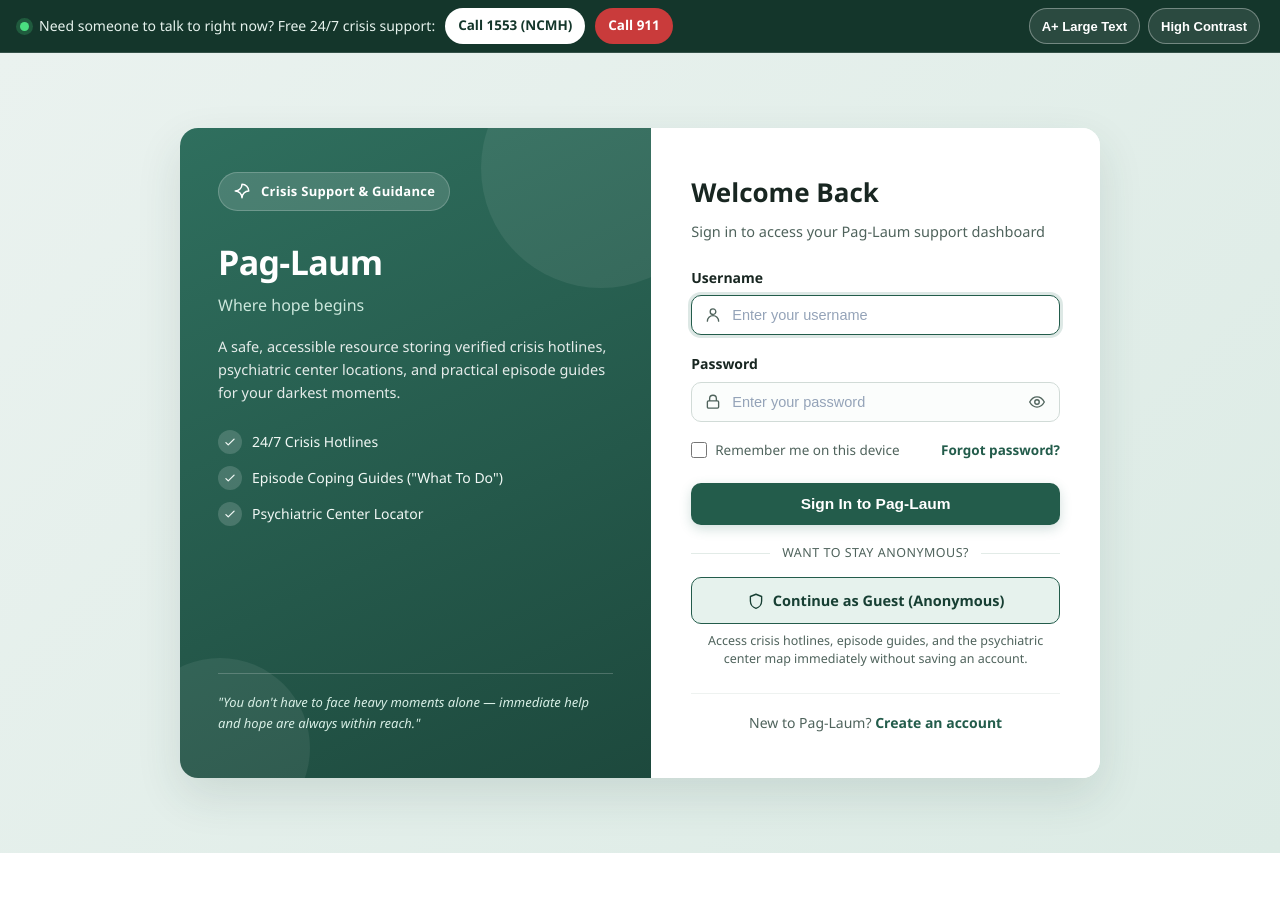
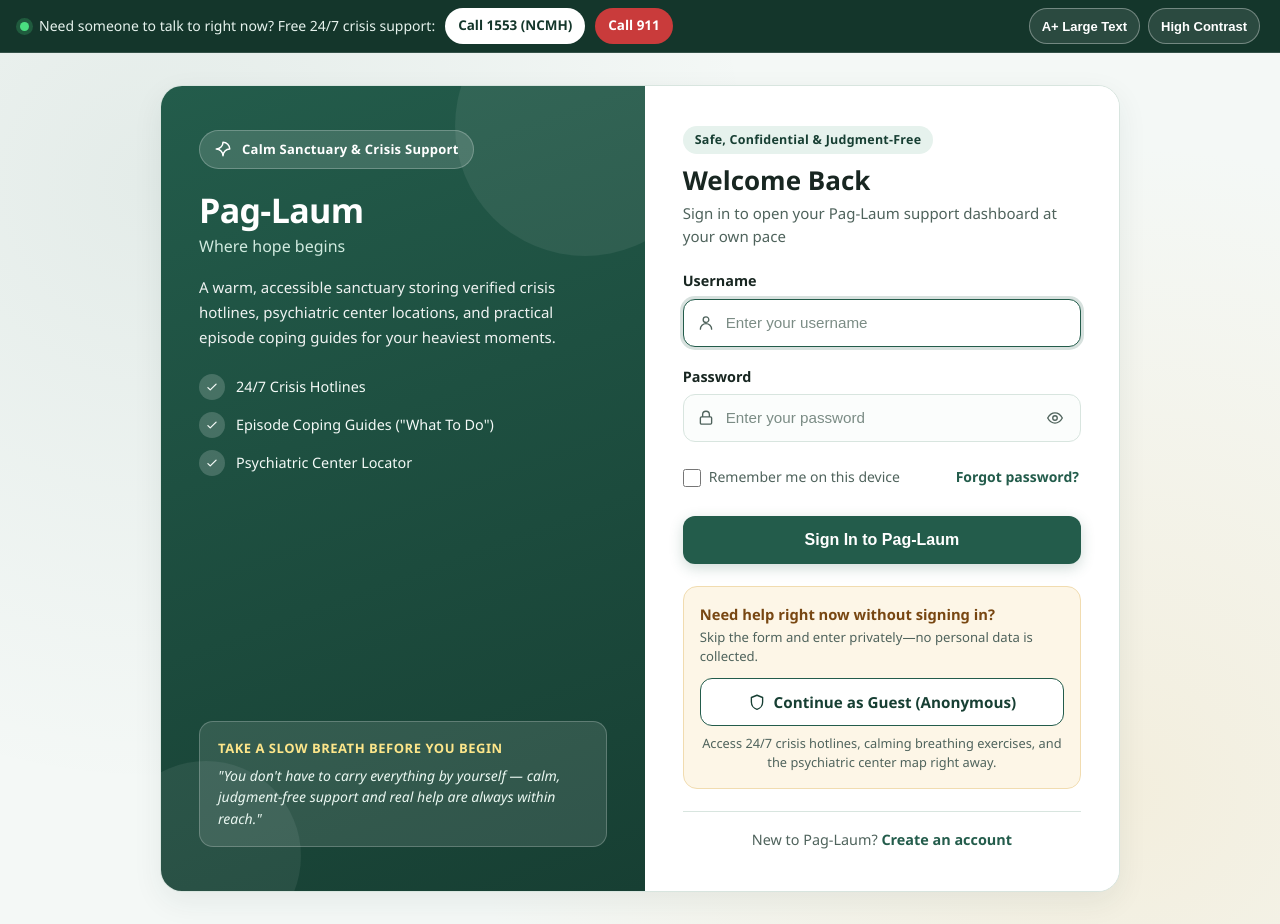
Before and after one commit to Kashkinnn/Pag-Laum, a Django app: page / in a window 1280 px wide. Before the commit the page ends 853 px from the top, so only its background shows below. Run offline with Django 5.2, Linux system fonts and the light colour scheme.

Commit message:
feat(ui-login): modernize Sign In screen with calm sanctuary layout and prominent anonymous guest access

```diff
--- a/apps/login/templates/login/login.html
+++ b/apps/login/templates/login/login.html
@@ -8,7 +8,7 @@
 {% endblock %}
 
 {% block page_wrapper %}
-<main class="auth-wrapper">
+<main id="main-content" class="auth-wrapper">
     <section class="auth-card" aria-label="Pag-Laum Sign In">
         <aside class="brand-panel">
             <div class="brand-top">
@@ -16,13 +16,13 @@
                     <svg viewBox="0 0 24 24" fill="none" stroke="currentColor" stroke-width="2" aria-hidden="true">
                         <path stroke-linecap="round" stroke-linejoin="round" d="M12 3c4.97 0 9 4.03 9 9-4.97 0-9 4.03-9 9 0-4.97-4.03-9-9-9 4.97 0 9-4.03 9-9z" />
                     </svg>
-                    <span>Crisis Support &amp; Guidance</span>
+                    <span>Calm Sanctuary &amp; Crisis Support</span>
                 </div>
 
                 <h1 class="brand-title">Pag-Laum</h1>
                 <p class="brand-tagline">Where hope begins</p>
                 <p class="brand-description">
-                    A safe, accessible resource storing verified crisis hotlines, psychiatric center locations, and practical episode guides for your darkest moments.
+                    A warm, accessible sanctuary storing verified crisis hotlines, psychiatric center locations, and practical episode coping guides for your heaviest moments.
                 </p>
 
                 <ul class="brand-features">
@@ -53,15 +53,19 @@
                 </ul>
             </div>
 
-            <div class="brand-quote">
-                "You don't have to face heavy moments alone — immediate help and hope are always within reach."
+            <div class="brand-calm-card">
+                <div class="brand-calm-title">Take a slow breath before you begin</div>
+                <p class="brand-quote">
+                    "You don't have to carry everything by yourself — calm, judgment-free support and real help are always within reach."
+                </p>
             </div>
         </aside>
 
         <div class="form-panel">
             <div class="form-header">
+                <div class="welcome-pill">Safe, Confidential &amp; Judgment-Free</div>
                 <h2>Welcome Back</h2>
-                <p>Sign in to access your Pag-Laum support dashboard</p>
+                <p>Sign in to open your Pag-Laum support dashboard at your own pace</p>
             </div>
 
             {% if form.non_field_errors %}
@@ -84,7 +88,7 @@
                         {{ form.username }}
                     </div>
                     {% if form.username.errors %}
-                    <div class="field-error">{{ form.username.errors }}</div>
+                    <div class="field-error" role="alert">{{ form.username.errors }}</div>
                     {% endif %}
                 </div>
 
@@ -111,7 +115,7 @@
                         </button>
                     </div>
                     {% if form.password.errors %}
-                    <div class="field-error">{{ form.password.errors }}</div>
+                    <div class="field-error" role="alert">{{ form.password.errors }}</div>
                     {% endif %}
                 </div>
 
@@ -126,8 +130,11 @@
                 <button type="submit" class="btn-submit">Sign In to Pag-Laum</button>
             </form>
 
-            <div class="divider-text">Want to stay anonymous?</div>
-
+            <section class="guest-sanctuary-box" aria-label="Immediate anonymous access">
+                <div class="guest-sanctuary-header">
+                    <strong>Need help right now without signing in?</strong>
+                    <span>Skip the form and enter privately—no personal data is collected.</span>
+                </div>
                 <a href="{% url 'guest_login' %}" class="btn-guest">
                     <svg viewBox="0 0 24 24" fill="none" stroke="currentColor" stroke-width="1.8" aria-hidden="true">
                         <path stroke-linecap="round" stroke-linejoin="round" d="M12 3l7.5 3v6c0 4.55-3.2 8.74-7.5 9.75C7.7 20.74 4.5 16.55 4.5 12V6L12 3z" />
@@ -135,8 +142,9 @@
                     <span>Continue as Guest (Anonymous)</span>
                 </a>
                 <p class="guest-caption">
-                Access crisis hotlines, episode guides, and the psychiatric center map immediately without saving an account.
+                    Access 24/7 crisis hotlines, calming breathing exercises, and the psychiatric center map right away.
                 </p>
+            </section>
 
             <div class="auth-footer">
                 New to Pag-Laum? <a href="{% url 'register' %}">Create an account</a>
--- a/static/css/login.css
+++ b/static/css/login.css
@@ -1,30 +1,38 @@
-/* Pag-Laum Login Screen — Split-Card Wellness UI */
+/* Pag-Laum Auth Screens — Calm Sanctuary + Crisis-First Accessibility */
 
 .auth-wrapper {
-    min-height: 100vh;
-    padding: 24px;
+    min-height: calc(100vh - 54px);
+    padding: 32px 24px;
     display: flex;
     align-items: center;
     justify-content: center;
-    background: linear-gradient(135deg, #eaf2ef 0%, #dcebe5 100%);
+    background:
+        radial-gradient(circle at 12% 15%, rgba(35, 92, 75, 0.08) 0%, transparent 45%),
+        radial-gradient(circle at 88% 85%, rgba(241, 220, 176, 0.35) 0%, transparent 48%),
+        var(--bg);
+}
+
+html[data-contrast="high"] .auth-wrapper {
+    background: var(--bg);
 }
 
 .auth-card {
     display: grid;
-    grid-template-columns: 1.05fr 1fr;
-    max-width: 920px;
+    grid-template-columns: 1.02fr 1fr;
+    max-width: 960px;
     width: 100%;
-    background: #ffffff;
-    border-radius: 18px;
+    background: var(--surface);
+    border: 1px solid var(--border-subtle);
+    border-radius: 22px;
     overflow: hidden;
-    box-shadow: 0 18px 45px rgba(31, 69, 58, 0.12);
+    box-shadow: var(--shadow-soft);
 }
 
-/* Left Branding Panel */
+/* Left Sanctuary Branding Panel */
 .brand-panel {
     position: relative;
     padding: 44px 38px;
-    background: linear-gradient(155deg, #2f6f5e 0%, #1d493d 100%);
+    background: linear-gradient(160deg, var(--primary) 0%, var(--primary-dark) 100%);
     color: #ffffff;
     display: flex;
     flex-direction: column;
@@ -42,15 +50,15 @@
 }
 
 .brand-panel::before {
-    width: 240px;
-    height: 240px;
-    top: -80px;
+    width: 260px;
+    height: 260px;
+    top: -90px;
     right: -70px;
 }
 
 .brand-panel::after {
-    width: 180px;
-    height: 180px;
+    width: 190px;
+    height: 190px;
     bottom: -60px;
     left: -50px;
 }
@@ -66,12 +74,12 @@
     gap: 10px;
     padding: 8px 14px;
     background: rgba(255, 255, 255, 0.14);
-    border: 1px solid rgba(255, 255, 255, 0.2);
+    border: 1px solid rgba(255, 255, 255, 0.24);
     border-radius: 999px;
-    font-size: 13px;
+    font-size: 0.8125rem;
     font-weight: 600;
     letter-spacing: 0.02em;
-    margin-bottom: 24px;
+    margin-bottom: 22px;
 }
 
 .brand-badge svg {
@@ -82,25 +90,26 @@
 
 .brand-title {
     margin: 0;
-    font-size: 34px;
+    font-size: 2.125rem;
     font-weight: 700;
     letter-spacing: -0.02em;
     color: #ffffff;
     text-align: left;
+    line-height: 1.15;
 }
 
 .brand-tagline {
     margin: 4px 0 16px;
-    font-size: 16px;
+    font-size: 1rem;
     font-weight: 500;
-    color: #cbe7dc;
+    color: #d0eadf;
 }
 
 .brand-description {
-    margin: 0 0 26px;
-    font-size: 14.5px;
-    line-height: 1.6;
-    color: rgba(255, 255, 255, 0.88);
+    margin: 0 0 24px;
+    font-size: 0.9375rem;
+    line-height: 1.65;
+    color: rgba(255, 255, 255, 0.92);
 }
 
 .brand-features {
@@ -115,19 +124,19 @@
 .brand-features li {
     display: flex;
     align-items: center;
-    gap: 10px;
-    font-size: 14px;
-    color: #f1f8f5;
+    gap: 11px;
+    font-size: 0.9rem;
+    color: #f4faf7;
 }
 
 .feature-icon {
     display: inline-flex;
     align-items: center;
     justify-content: center;
-    width: 24px;
-    height: 24px;
+    width: 26px;
+    height: 26px;
     border-radius: 50%;
-    background: rgba(255, 255, 255, 0.16);
+    background: rgba(255, 255, 255, 0.18);
     flex-shrink: 0;
 }
 
@@ -136,51 +145,81 @@
     height: 14px;
 }
 
-.brand-quote {
+.brand-calm-card {
     position: relative;
     z-index: 1;
-    margin-top: 32px;
-    padding-top: 18px;
-    border-top: 1px solid rgba(255, 255, 255, 0.2);
-    font-size: 13px;
+    margin-top: 28px;
+    padding: 16px 18px;
+    border-radius: 14px;
+    background: rgba(255, 255, 255, 0.11);
+    border: 1px solid rgba(255, 255, 255, 0.22);
+}
+
+.brand-calm-title {
+    font-size: 0.8125rem;
+    font-weight: 700;
+    text-transform: uppercase;
+    letter-spacing: 0.04em;
+    color: #fde68a;
+    margin-bottom: 6px;
+}
+
+.brand-quote {
+    margin: 0;
+    font-size: 0.875rem;
     font-style: italic;
-    color: #d7eee5;
+    line-height: 1.55;
+    color: #eaf7f1;
 }
 
 /* Right Form Panel */
 .form-panel {
-    padding: 44px 40px;
+    padding: 40px 38px;
     display: flex;
     flex-direction: column;
     justify-content: center;
-    background: #ffffff;
+    background: var(--surface);
 }
 
 .form-header {
-    margin-bottom: 24px;
+    margin-bottom: 22px;
+}
+
+.welcome-pill {
+    display: inline-block;
+    padding: 4px 12px;
+    margin-bottom: 10px;
+    border-radius: 999px;
+    background: var(--primary-light);
+    color: var(--primary-dark);
+    font-size: 0.78rem;
+    font-weight: 700;
+    letter-spacing: 0.02em;
 }
 
 .form-header h2 {
     margin: 0 0 6px;
-    font-size: 26px;
+    font-size: 1.625rem;
     font-weight: 700;
     color: var(--text-main);
+    line-height: 1.25;
 }
 
 .form-header p {
     margin: 0;
-    font-size: 14.5px;
+    font-size: 0.9375rem;
     color: var(--text-muted);
+    line-height: 1.5;
 }
 
 .alert-error {
-    background: #fef2f2;
-    border-left: 4px solid #dc2626;
-    color: #991b1b;
+    background: var(--danger-bg);
+    border-left: 4px solid var(--danger);
+    color: var(--danger);
     padding: 12px 14px;
-    border-radius: 8px;
+    border-radius: 10px;
     margin-bottom: 18px;
-    font-size: 14px;
+    font-size: 0.875rem;
 }
 
 .alert-error ul {
@@ -195,7 +234,7 @@
 .form-label {
     display: block;
     margin-bottom: 6px;
-    font-size: 14px;
+    font-size: 0.9rem;
     font-weight: 600;
     color: var(--text-main);
 }
@@ -208,7 +247,7 @@
 
 .input-icon {
     position: absolute;
-    left: 13px;
+    left: 14px;
     display: inline-flex;
     color: var(--text-muted);
     pointer-events: none;
@@ -221,40 +260,43 @@
 
 .form-input {
     width: 100%;
-    padding: 11px 14px 11px 40px;
-    border: 1.5px solid #d1dbd7;
-    border-radius: 10px;
-    font-size: 14.5px;
+    min-height: 48px;
+    padding: 12px 14px 12px 42px;
+    border: 1.5px solid var(--border-subtle);
+    border-radius: 12px;
+    font-size: 0.95rem;
     color: var(--text-main);
     background: #fbfdfc;
     transition: border-color 0.2s ease, box-shadow 0.2s ease, background-color 0.2s ease;
 }
 
 .form-input.has-toggle {
-    padding-right: 44px;
+    padding-right: 48px;
 }
 
 .form-input:focus {
     outline: none;
-    background: #ffffff;
+    background: var(--surface);
     border-color: var(--primary);
-    box-shadow: 0 0 0 3px rgba(47, 111, 94, 0.16);
+    box-shadow: 0 0 0 3px rgba(35, 92, 75, 0.18);
 }
 
 .form-input::placeholder {
-    color: #94a3b8;
+    color: #7b8c85;
 }
 
 .toggle-password {
     position: absolute;
-    right: 8px;
+    right: 6px;
     width: auto;
+    min-width: 40px;
+    min-height: 40px;
     margin-top: 0;
     padding: 6px;
     background: transparent;
     color: var(--text-muted);
     border: none;
-    border-radius: 6px;
+    border-radius: 8px;
     display: inline-flex;
     align-items: center;
     justify-content: center;
@@ -274,16 +316,16 @@
 
 .field-error {
     margin-top: 6px;
-    font-size: 13px;
-    color: #dc2626;
+    font-size: 0.84rem;
+    color: var(--danger);
 }
 
 .field-error .errorlist {
     list-style: none;
     margin: 0;
     padding: 0;
-    color: #dc2626;
-    font-size: 13px;
+    color: var(--danger);
+    font-size: 0.84rem;
 }
 
 .form-options {
@@ -292,18 +334,100 @@
     justify-content: space-between;
     gap: 12px;
     flex-wrap: wrap;
-    margin: 4px 0 22px;
+    margin: 4px 0 20px;
+}
+
+.remember-label {
+    display: inline-flex;
+    align-items: center;
+    gap: 8px;
+    margin: 0;
+    min-height: 36px;
+    font-size: 0.875rem;
+    font-weight: 500;
+    color: var(--text-muted);
+    cursor: pointer;
+}
+
+.remember-label input[type="checkbox"] {
+    width: 18px;
+    height: 18px;
+    padding: 0;
+    margin: 0;
+    accent-color: var(--primary);
+    cursor: pointer;
 }
 
 .forgot-link {
-    font-size: 13.5px;
+    font-size: 0.875rem;
     font-weight: 600;
     color: var(--primary);
     text-decoration: none;
+    padding: 4px 2px;
 }
 
 .forgot-link:hover {
     text-decoration: underline;
+}
+
+.btn-submit {
+    width: 100%;
+    min-height: 48px;
+    margin-top: 0;
+    padding: 12px 18px;
+    background: var(--primary);
+    color: #ffffff;
+    border: none;
+    border-radius: 12px;
+    font-size: 1rem;
+    font-weight: 700;
+    cursor: pointer;
+    transition: background-color 0.2s ease, transform 0.1s ease, box-shadow 0.2s ease;
+    box-shadow: 0 4px 14px rgba(35, 92, 75, 0.22);
+}
+
+.btn-submit:hover {
+    background: var(--primary-dark);
+    box-shadow: 0 6px 18px rgba(23, 63, 51, 0.28);
+}
+
+.btn-submit:active {
+    transform: translateY(1px);
+}
+
+.btn-submit-link {
+    display: inline-flex;
+    align-items: center;
+    justify-content: center;
+    text-align: center;
+    text-decoration: none;
+}
+
+/* Highlighted Immediate Anonymous Guest Card */
+.guest-sanctuary-box {
+    margin-top: 22px;
+    padding: 16px;
+    border-radius: 14px;
+    background: var(--accent-warm);
+    border: 1.5px solid var(--accent-warm-border);
+}
+
+.guest-sanctuary-header {
+    margin-bottom: 12px;
+}
+
+.guest-sanctuary-header strong {
+    display: block;
+    font-size: 0.92rem;
+    color: var(--accent-warm-text);
+    margin-bottom: 2px;
+}
+
+.guest-sanctuary-header span {
+    display: block;
+    font-size: 0.82rem;
+    color: var(--text-muted);
+    line-height: 1.45;
 }
 
 .divider-text {
@@ -311,7 +435,7 @@
     align-items: center;
     gap: 12px;
     margin: 18px 0 14px;
-    font-size: 12.5px;
+    font-size: 0.78rem;
     color: var(--text-muted);
     text-transform: uppercase;
     letter-spacing: 0.04em;
@@ -322,7 +446,7 @@
     content: "";
     flex: 1;
     height: 1px;
-    background: #e2ebe7;
+    background: var(--border-subtle);
 }
 
 .btn-guest {
@@ -331,19 +455,20 @@
     justify-content: center;
     gap: 8px;
     width: 100%;
+    min-height: 48px;
     padding: 11px 16px;
-    border-radius: 10px;
+    border-radius: 12px;
     border: 1.5px solid var(--primary);
-    background: var(--primary-light);
+    background: var(--surface);
     color: var(--primary-dark);
-    font-size: 14.5px;
-    font-weight: 600;
+    font-size: 0.95rem;
+    font-weight: 700;
     text-decoration: none;
     transition: background-color 0.2s ease, border-color 0.2s ease, transform 0.1s ease;
 }
 
 .btn-guest:hover {
-    background: #d7ebe3;
+    background: var(--primary-light);
     border-color: var(--primary-dark);
 }
 
@@ -355,85 +480,24 @@
 
 .guest-caption {
     margin: 8px 0 0;
-    font-size: 12.5px;
+    font-size: 0.8rem;
     color: var(--text-muted);
     text-align: center;
     line-height: 1.45;
 }
 
-.alert-success {
-    background: #ecfdf5;
-    border-left: 4px solid #059669;
-    color: #065f46;
-    padding: 14px 16px;
-    border-radius: 8px;
-    margin-bottom: 18px;
-    font-size: 14px;
-    line-height: 1.5;
-}
-
-.btn-submit-link {
-    display: inline-block;
+.auth-footer {
+    margin-top: 22px;
+    padding-top: 16px;
+    border-top: 1px solid var(--border-subtle);
     text-align: center;
-    text-decoration: none;
-}
-
-.remember-label {
-    display: inline-flex;
-    align-items: center;
-    gap: 8px;
-    margin: 0;
-    font-size: 13.5px;
-    font-weight: 500;
-    color: var(--text-muted);
-    cursor: pointer;
-}
-
-.remember-label input[type="checkbox"] {
-    width: 16px;
-    height: 16px;
-    padding: 0;
-    margin: 0;
-    accent-color: var(--primary);
-    cursor: pointer;
-}
-
-.btn-submit {
-    width: 100%;
-    margin-top: 0;
-    padding: 12px 18px;
-    background: var(--primary);
-    color: #ffffff;
-    border: none;
-    border-radius: 10px;
-    font-size: 15.5px;
-    font-weight: 600;
-    cursor: pointer;
-    transition: background-color 0.2s ease, transform 0.1s ease, box-shadow 0.2s ease;
-    box-shadow: 0 4px 12px rgba(47, 111, 94, 0.22);
-}
-
-.btn-submit:hover {
-    background: var(--primary-dark);
-    box-shadow: 0 6px 16px rgba(35, 83, 71, 0.28);
-}
-
-.btn-submit:active {
-    transform: translateY(1px);
-}
-
-.auth-footer {
-    margin-top: 24px;
-    padding-top: 18px;
-    border-top: 1px solid #eef2f0;
-    text-align: center;
-    font-size: 14px;
+    font-size: 0.9rem;
     color: var(--text-muted);
 }
 
 .auth-footer a {
     color: var(--primary);
-    font-weight: 600;
+    font-weight: 700;
     text-decoration: none;
 }
 
@@ -441,7 +505,7 @@
     text-decoration: underline;
 }
 
-@media (max-width: 768px) {
+@media (max-width: 780px) {
     .auth-wrapper {
         padding: 16px;
     }
@@ -451,18 +515,18 @@
     }
 
     .brand-panel {
-        padding: 32px 26px;
+        padding: 30px 24px;
     }
 
     .brand-title {
-        font-size: 28px;
+        font-size: 1.85rem;
     }
 
-    .brand-quote {
+    .brand-calm-card {
         margin-top: 22px;
     }
 
     .form-panel {
-        padding: 32px 26px;
+        padding: 30px 24px;
     }
 }
```
Lines whose indentation alone changed are shown as unchanged.
